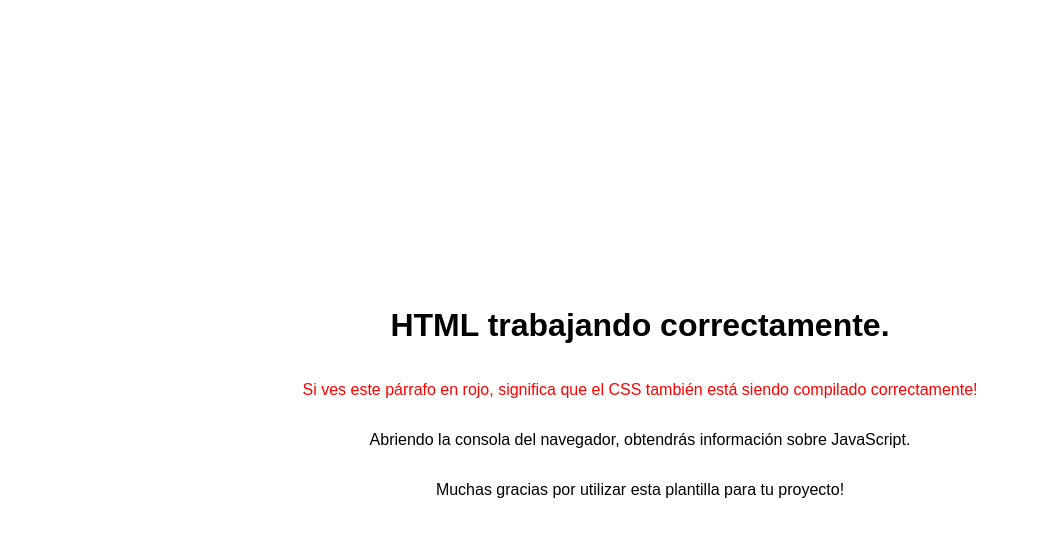
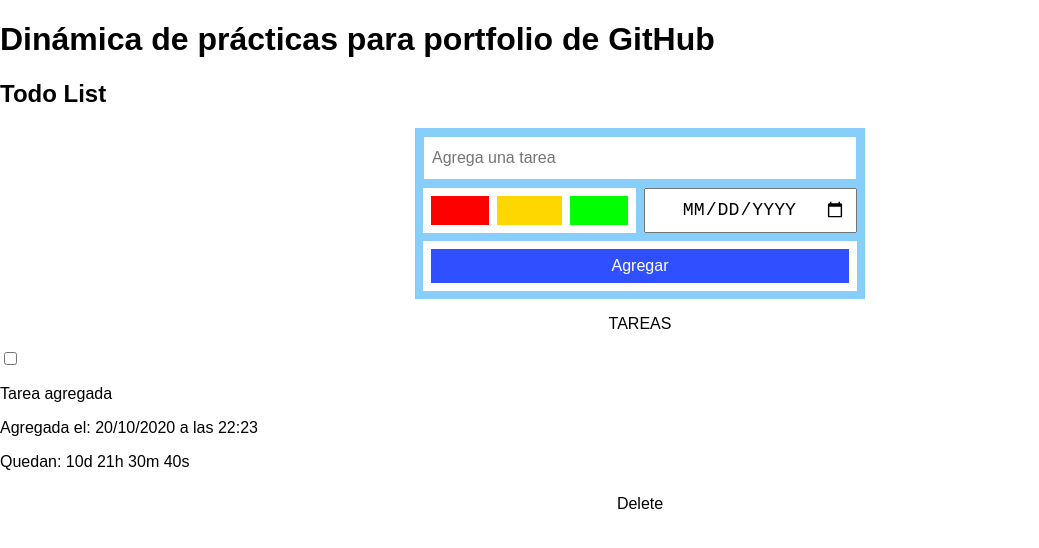
Before and after one commit to ramsua/todo-list, a website: page public/index.html in a window 1280 px wide. Shown: the whole page, without its empty margins (0-1039 px from the left). Drawn offline with Linux system fonts and the light colour scheme; files that its build step writes are made by us from their sources.

Commit message:
CSS en modulos y logica de JS

```diff
--- a/gulpfile.babel.js
+++ b/gulpfile.babel.js
@@ -127,7 +127,7 @@ gulp.task("images-production", () => {
 // Development
 gulp.task("images-dev", () => {
     return gulp
-        .src("src/assets/images/**/*")
+        .src("src/assets/images/*")
         .pipe(plumber())
         .pipe(gulp.dest("public/assets/images"))
 })
@@ -152,5 +152,5 @@ gulp.task('dev', () => {
     gulp.watch('./src/*.html', gulp.series('html-dev')).on('change', reload)
     gulp.watch('./src/css/*.css', gulp.series('css-dev'))
     gulp.watch('./src/js/*.js', gulp.series('scripts-dev')).on('change', reload)
-    gulp.watch('./src/images/**/*', gulp.series('images-dev'))
+    gulp.watch('./src/assets/images/*', gulp.series('images-dev'))
 })
--- a/public/index.html
+++ b/public/index.html
@@ -5,13 +5,56 @@
         <meta charset="UTF-8">
         <meta http-equiv="X-UA-Compatible" content="ie=edge">
         <meta name="viewport" content="width=device-width, initial-scale=1.0">
-        <link rel="stylesheet" href="./css/styles.min.css?t=1592993989648">
+        <link rel="stylesheet" href="./css/styles.min.css?t=1593384333299">
     </head>
     <body>
-        <h1>HTML trabajando correctamente.</h1>
-        <p class="color-red">Si ves este párrafo en rojo, significa que el CSS también está siendo compilado correctamente!</p>
-        <p>Abriendo la consola del navegador, obtendrás información sobre JavaScript.</p>
-        <p>Muchas gracias por utilizar esta plantilla para tu proyecto!</p>
-        <script src="./js/scripts.min.js?t=1592993989648"></script>
+        <header class="main-header">
+            <h1 class="title">Dinámica de prácticas para portfolio de GitHub</h1>
+            <h2 class="title">Todo List</h2>
+        </header>
+        <main class="main-content">
+            <form class="form-task" id="formTask">
+                <fieldset class="form-task__fieldset">
+                    <input type="text" name="inputTask" placeholder="Agrega una tarea" class="form-task__input">
+                </fieldset>
+                <div class="form-task__fieldset colors">
+                    <label class="color red">
+                        <input type="radio" name="color" id="red">
+                    </label>
+                    <label class="color yellow">
+                        <input type="radio" name="color" id="yellow">
+                    </label>
+                    <label class="color green">
+                        <input type="radio" name="color" id="green">
+                    </label>
+                </div>
+                <fieldset class="form-task__fieldset">
+                    <input class="form-task__date" type="date" name="inputDate">
+                </fieldset>
+                <fieldset class="form-task__fieldset">
+                    <button id="button" class="button button--bg-main-color scaled">Agregar</button>
+                </fieldset>
+            </form>
+            <p id="msg" class="msg">Tareas</p>
+            <ul class="tasks">
+                <li class="tasks__task">
+                    <div class="field">
+                        <label class="label">
+                            <input type="checkbox">
+                        </label>
+                        <p>Tarea agregada</p>
+                    </div>
+                    <div class="field">
+                        <p>Agregada el: 20/10/2020 a las 22:23</p>
+                        <p>Quedan: 10d 21h 30m 40s</p>
+                    </div>
+                    <button class="button">Delete</button>
+                </li>
+            </ul>
+        </main>
+        <!-- <footer class="main-footer">
+            <p>Profesor: Dorian Desings</p>
+        </footer> -->
+        <script src="./js/scripts.min.js?t=1593384333299"></script>
     </body>
 </html>
--- /dev/null
+++ b/src/css/all.css
@@ -0,0 +1,27 @@
+/* Variables */
+:root {
+    --main-color: rgb(135, 206, 250);
+
+    --red: rgb(255, 0, 0);
+    --green: rgb(0, 255, 0);
+    --yelloy: rgb(255, 215, 0);
+
+    --call-to-action: rgb(48, 79, 254);
+
+    --gap: .5em;
+}
+
+/* Reset */
+*,*::after,*::before { box-sizing: border-box; }
+
+body{
+    margin: 0;
+    font-family: sans-serif;
+}
+ul {
+    margin-top: 0;
+    margin-bottom: 0;
+    padding-left: 0;
+
+    list-style: none;
+}
--- /dev/null
+++ b/src/css/buttons.css
@@ -0,0 +1,17 @@
+.button{
+    padding:var(--gap) calc(var(--gap) * 2);
+    width: 100%;
+    height: 100%;
+
+    font-size: 100%;
+
+    background-color: #fff;
+
+    cursor: pointer;
+    border: none;
+    outline: none;
+}
+.button--bg-main-color{
+    background-color: var(--call-to-action);
+    color: #fff;
+}
--- /dev/null
+++ b/src/css/colors.css
@@ -0,0 +1,25 @@
+.colors{
+    display: grid;
+    grid-template-columns: repeat(3,1fr);
+    gap: var(--gap);
+    background-color: #fff;
+}
+.color{
+    margin-top: var(--gap);
+    margin-bottom: var(--gap);
+    cursor: pointer;
+}
+.color input{
+    display: none;
+}
+.red{
+    margin-left: var(--gap);
+    background-color: var(--red);
+}
+.yellow{
+    background-color: var(--yelloy);
+}
+.green{
+    margin-right: var(--gap);
+    background-color: var(--green);
+}
--- /dev/null
+++ b/src/css/form.css
@@ -0,0 +1,57 @@
+.form-task{
+    display: grid;
+    grid-template-columns: repeat(4,1fr);
+    grid-template-rows: repeat(2,1fr);
+    gap: var(--gap);
+
+    max-width: 450px;
+
+    margin-right: auto;
+    margin-left: auto;
+    padding: var(--gap);
+
+    background-color: var(--main-color);
+}
+.form-task__fieldset{
+    margin: 0;
+    padding: 0;
+
+    border: none;
+}
+.form-task__fieldset:first-child,
+.form-task__fieldset:last-child{
+    grid-column: 1 / 5;
+}
+.form-task__fieldset:nth-child(2){
+    grid-column: 1 / 3;
+}
+.form-task__fieldset:nth-child(3){
+    grid-column: 3 / 5;
+}
+.form-task__fieldset:last-child{
+    padding: var(--gap);
+    background-color: #fff;
+}
+.form-task__input{
+    padding-left: var(--gap);
+}
+.form-task__input{
+    width: 100%;
+    height: 100%;
+
+    background-color: #fff;
+
+    font-size: 100%;
+    border: 1px solid var(--main-color);
+}
+.form-task__date{
+    margin: 0;
+    padding: var(--gap);
+    width: 100%;
+
+    font-size: 140%;
+    text-align: center;
+    text-transform: uppercase;
+
+    outline: none;
+}
--- /dev/null
+++ b/src/css/helpers.css
@@ -0,0 +1,12 @@
+.msg{
+    margin: 0;
+    padding: calc(var(--gap) * 2);
+    text-transform: uppercase;
+    text-align: center;
+}
+.scaled{
+    transition: transform .075s ease;
+}
+.scale-down {
+    transform: scale(.985);
+}
--- a/src/css/styles.css
+++ /dev/null
@@ -1,13 +0,0 @@
-:root { box-sizing: border-box; }
-
-*,*::after,*::before { box-sizing: inherit; }
-
-body{
-    margin: 0;
-    font-family: sans-serif;
-}
-img {
-    display: block;
-    max-width: 100%;
-    height: auto;
-}
--- a/src/js/scripts.js
+++ b/src/js/scripts.js
@@ -1 +1,49 @@
-console.log(`Todo funciona correctamente por aquí también!`)
+const formTask = document.getElementById('formTask');
+const msg = document.getElementById('msg');
+
+const colors = {
+    red: formTask.red,
+    yellow: formTask.yellow,
+    green: formTask.green
+}
+
+formTask.addEventListener('submit', (e) => {
+
+    e.preventDefault()
+
+    const task = formTask.inputTask.value.trim()
+
+    const date = formTask.inputDate
+
+    if (validateColor()) {
+        console.log('Hay un color seleccionado');
+    } else {
+        console.log('Elige un color');
+    }
+
+})
+// Funciones
+const validateColor = () => {
+    for (const color in colors) {
+        if (colors.hasOwnProperty(color)) {
+            const value = colors[color];
+            if (value.checked) {
+                return true
+            }
+        }
+    }
+    return false
+}
+
+const assignBgColor = () => {
+
+}
+
+// Utilidades
+
+button.addEventListener('mousedown', () => {
+    button.classList.add('scale-down')
+    button.addEventListener('mouseup', () => {
+        button.classList.remove('scale-down')
+    })
+})
```
Also changed, not shown: src/index.html (+45 -2 lines), public/css/styles.min.css, public/js/scripts.min.js.
